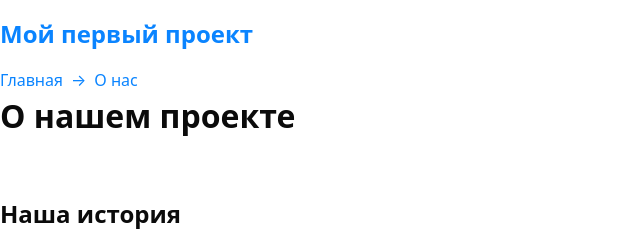
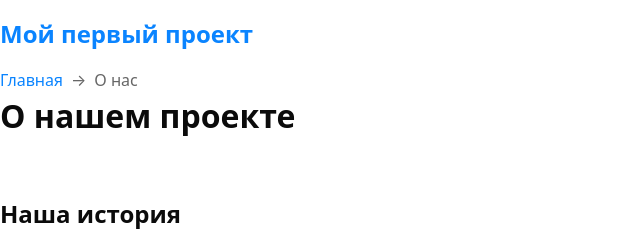
Before and after one commit to MNwa610/my-awesome-project1, a plain HTML site: page about.html in a window 1280 px wide. Shown: the top 240 px of the page, 0-640 px from the left. Drawn offline with Linux system fonts and the light colour scheme.

Commit message:
Закончил

```diff
--- a/styles.css
+++ b/styles.css
@@ -3,7 +3,7 @@
     /* Палитра */
     --color-bg: #fff;
     --color-fg: #0b0b0b;
-    --color-muted: #0a84ff;
+    --color-muted: #666;
     --color-primary: #0a84ff;
     --color-danger: #b00020;
 
```
